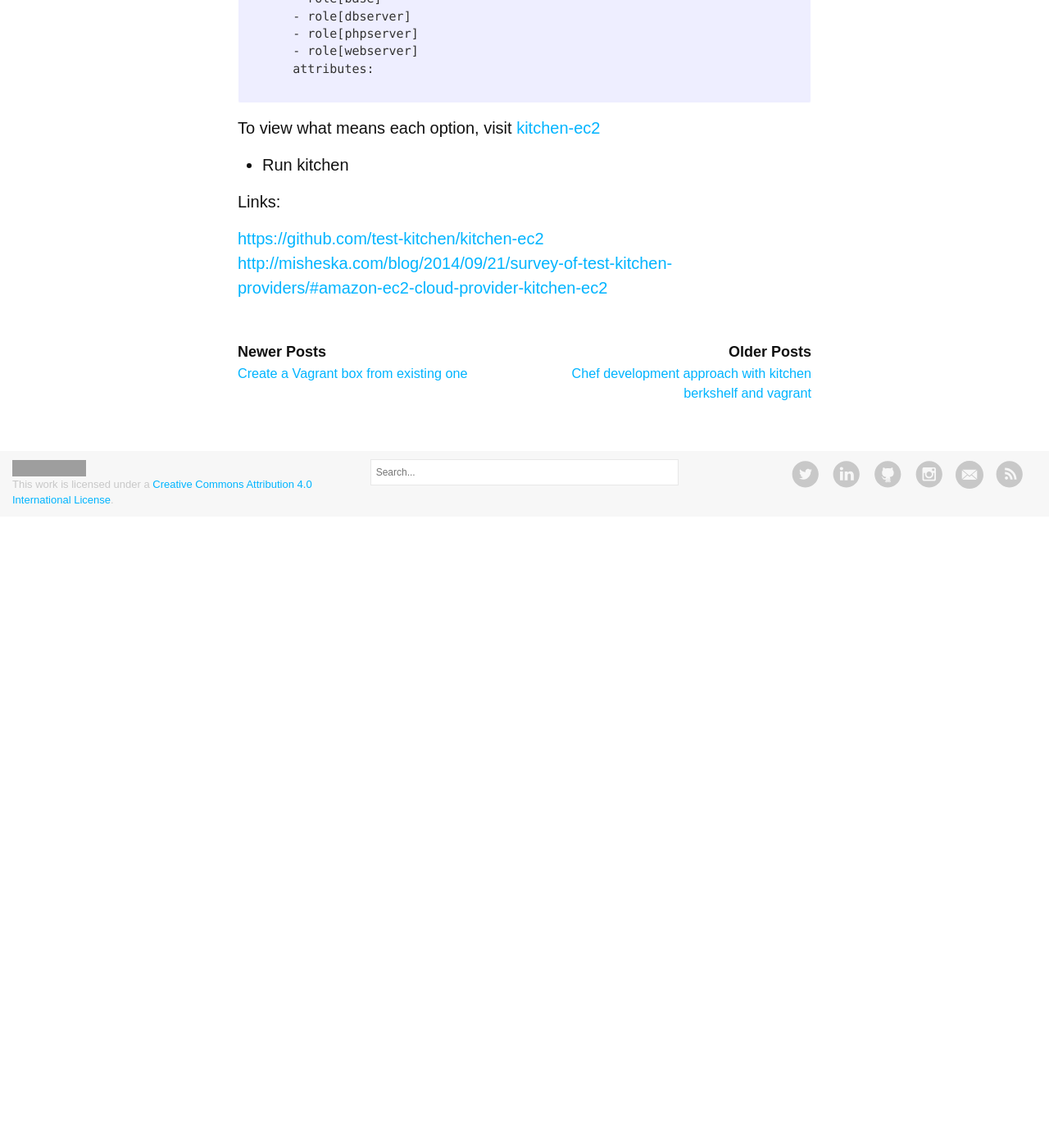
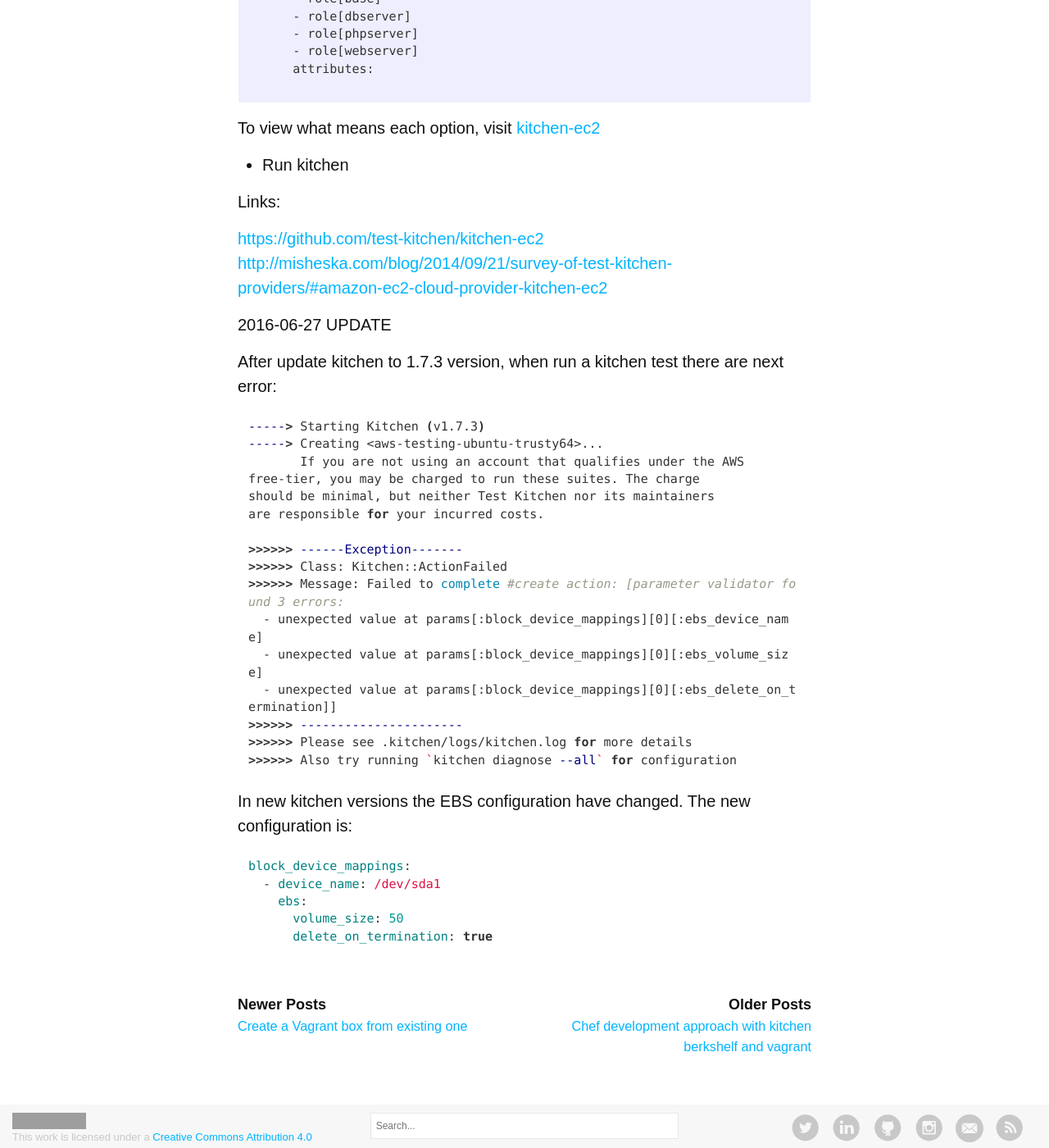
Before and after one commit to davidmataro/davidmataro, a Jekyll site: the page built from _posts/2015-10-27-how-to-run-test-kitchen-on-amazon-aws.markdown, in a window 1280 px wide and 1400 px high, scrolled down 1948 px. Shown: the whole window at 82% size. Built offline with Jekyll 4.4.1, drawn with Linux system fonts in a browser that asks for light colours; nearby versions of some CDN libraries; some web fonts are replaced; Markdown is read by kramdown in place of the engine named in the settings; comment, search, counter and statistics services are not loaded; before the commit the page ends 2578 px from its top, so only the background shows below that; grey boxes are pictures that could not be loaded.

Commit message:
update post how-to-run-test-kitchen-on-amazon-aws

````diff
--- a/_posts/2015-10-27-how-to-run-test-kitchen-on-amazon-aws.markdown
+++ b/_posts/2015-10-27-how-to-run-test-kitchen-on-amazon-aws.markdown
@@ -109,3 +109,39 @@ Links:
 
 [https://github.com/test-kitchen/kitchen-ec2](https://github.com/test-kitchen/kitchen-ec2)
 [http://misheska.com/blog/2014/09/21/survey-of-test-kitchen-providers/#amazon-ec2-cloud-provider-kitchen-ec2](http://misheska.com/blog/2014/09/21/survey-of-test-kitchen-providers/#amazon-ec2-cloud-provider-kitchen-ec2)
+
+
+2016-06-27 UPDATE
+
+
+After update kitchen to 1.7.3 version, when run a kitchen test there are next error:
+
+```bash
+-----> Starting Kitchen (v1.7.3)
+-----> Creating <aws-testing-ubuntu-trusty64>...
+       If you are not using an account that qualifies under the AWS
+free-tier, you may be charged to run these suites. The charge
+should be minimal, but neither Test Kitchen nor its maintainers
+are responsible for your incurred costs.
+
+>>>>>> ------Exception-------
+>>>>>> Class: Kitchen::ActionFailed
+>>>>>> Message: Failed to complete #create action: [parameter validator found 3 errors:
+  - unexpected value at params[:block_device_mappings][0][:ebs_device_name]
+  - unexpected value at params[:block_device_mappings][0][:ebs_volume_size]
+  - unexpected value at params[:block_device_mappings][0][:ebs_delete_on_termination]]
+>>>>>> ----------------------
+>>>>>> Please see .kitchen/logs/kitchen.log for more details
+>>>>>> Also try running `kitchen diagnose --all` for configuration
+```
+
+
+In new kitchen versions the EBS configuration have changed. The new configuration is:
+
+```yml
+block_device_mappings:
+  - device_name: /dev/sda1
+    ebs:
+      volume_size: 50
+      delete_on_termination: true
+```
````
